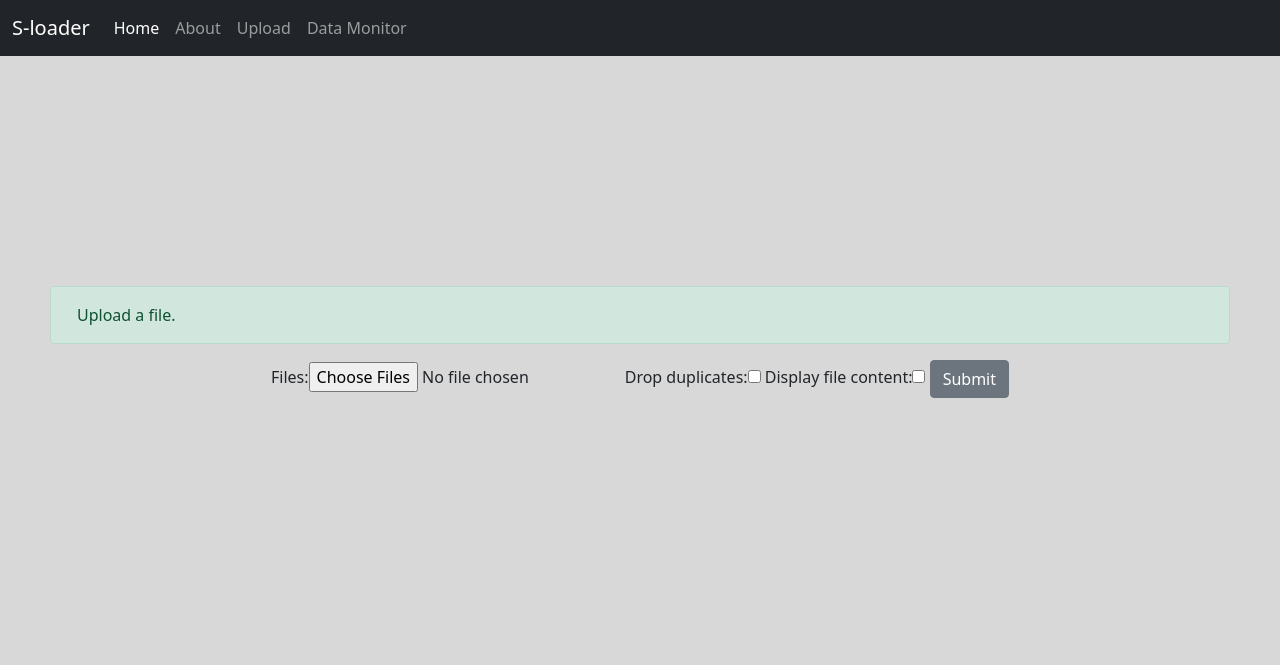
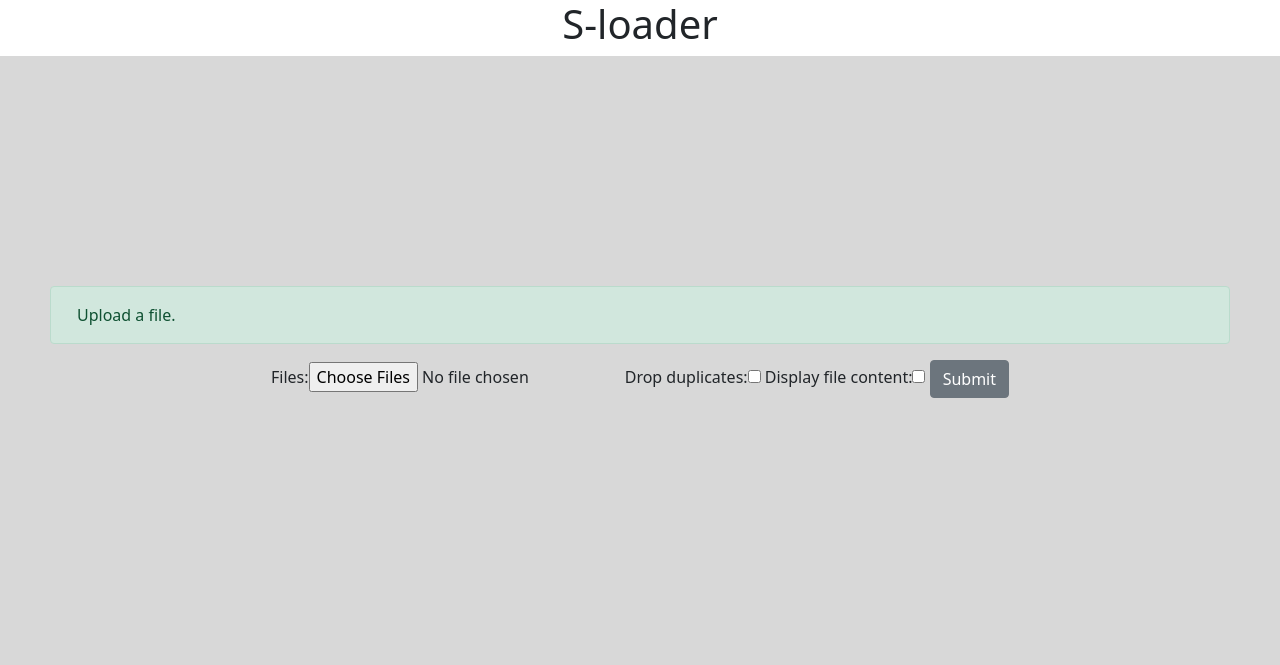
Before and after one commit to DhanviShah/S-Loader, a Django app: page / in a window 1280 px wide. Shown: the top 665 px of the page. Run offline with Django 3.2, Linux system fonts and the light colour scheme.

Commit message:
Updated multiple files upload feature

```diff
--- a/templates/basic_form.html
+++ b/templates/basic_form.html
@@ -34,32 +34,10 @@
     integrity="sha384-1BmE4kWBq78iYhFldvKuhfTAU6auU8tT94WrHftjDbrCEXSU1oBoqyl2QvZ6jIW3" crossorigin="anonymous">
 
   <body>
+        <div style="text-align:center;">
+          <h1>S-loader</h1>
+        </div>
 
-    <nav class="navbar navbar-expand-lg navbar-dark bg-dark">
-        <div class="container-fluid">
-          <a class="navbar-brand" href="#">S-loader</a>
-            <button class="navbar-toggler" type="button" data-bs-toggle="collapse" data-bs-target="#navbarSupportedContent"
-                aria-controls="navbarSupportedContent" aria-expanded="false" aria-label="Toggle navigation">
-                <span class="navbar-toggler-icon"></span>
-            </button>
-            <div class="collapse navbar-collapse" id="navbarSupportedContent">
-            <ul class="navbar-nav me-auto mb-2 mb-lg-0">
-              <li class="nav-item">
-                <a class="nav-link active" aria-current="page" href="#">Home</a>
-              </li>
-              <li class="nav-item">
-                <a class="nav-link" href="about">About</a>
-              </li>
-              <li class="nav-item">
-                <a class="nav-link" href="">Upload</a>
-              </li>
-              <li class="nav-item">
-                <a class="nav-link" href="datamonitor">Data Monitor</a>
-              </li>
-            </ul>
-            </div>
-        </div>
-    </nav>
 
     <div class="center">
         {% if msg %}
--- a/uploadFile/urls.py
+++ b/uploadFile/urls.py
@@ -6,8 +6,5 @@ from . import views
 urlpatterns = [
     #path('',views.home, name='home'),
     path('',views.index, name='index'),
-    path('about',views.about, name='about'),
-    path('datamonitor',views.datamonitor, name='datamonitor'),
-#basic_form.html
 
 ]
--- a/uploadFile/views.py
+++ b/uploadFile/views.py
@@ -13,6 +13,7 @@ import mysql.connector as sql
 
 import os
 import json
+import itertools
 
 
 
@@ -78,14 +79,17 @@ def index(request):
                 temp_display = request.POST.get('display_file_content', False)
 
                 if form.is_valid():
-                        if len(files)>4:
-                                context = {'msg' : 'You can only upload 4 files at max.'}
+                        if len(files)>5:
+                                context = {'msg' : 'You can only upload 5 files at max.'}
 
                         else:
                                 file_names = []
-                                file_data = []
-                                arr = []
+                                files_data = []
+                                keys = []
                                 for i,f in enumerate(files):
+
+                                        arr = []
+                                        file_keys =[]
                                         file_cont = handle_uploaded_file(f, temp_dup, temp_display)
                                         #print(file_cont)
                                         file_names.append(f.name)
@@ -94,15 +98,22 @@ def index(request):
                                                 jason_records = file_cont.reset_index().to_json(orient = 'records')
                                                 arr = []
                                                 arr = json.loads(jason_records)
-                                        #file_data.append(arr)
+
+                                                file_keys = arr[0].keys()
+                                                files_data.append(arr)
+                                                keys.append(file_keys)
 
 
                                 # context['file_cont'] =
                                 #data = pd.DataFrame(file_cont)
                                 #print(file_cont)
 
-                                #context['d'] = file_data
-                                context['d'] = arr
+                                #_____context['all_files'] = files_data
+
+                                #context['d'] = arr
+                                #____context['all_keys'] = keys
+
+                                context['files_and_keys'] = zip(files_data, keys)
                                 context['msg'] = 'Following files successfully uploaded.'
                                 context['names'] = file_names
 
@@ -113,10 +124,3 @@ def index(request):
         context['form'] = form
 
         return render(request,"basic_form.html",context)
-
-
-def about(request):
-    return render(request, 'about.html')
-
-def datamonitor(request):
-    return render(request, 'datamonitor.html')
```
Also changed, not shown: other parts of templates/basic_form.html (+11 -31 lines), uploadFile/upload/TableARandbetween.csv (added, +12 -0 lines). Lines whose indentation alone changed are shown as unchanged.
